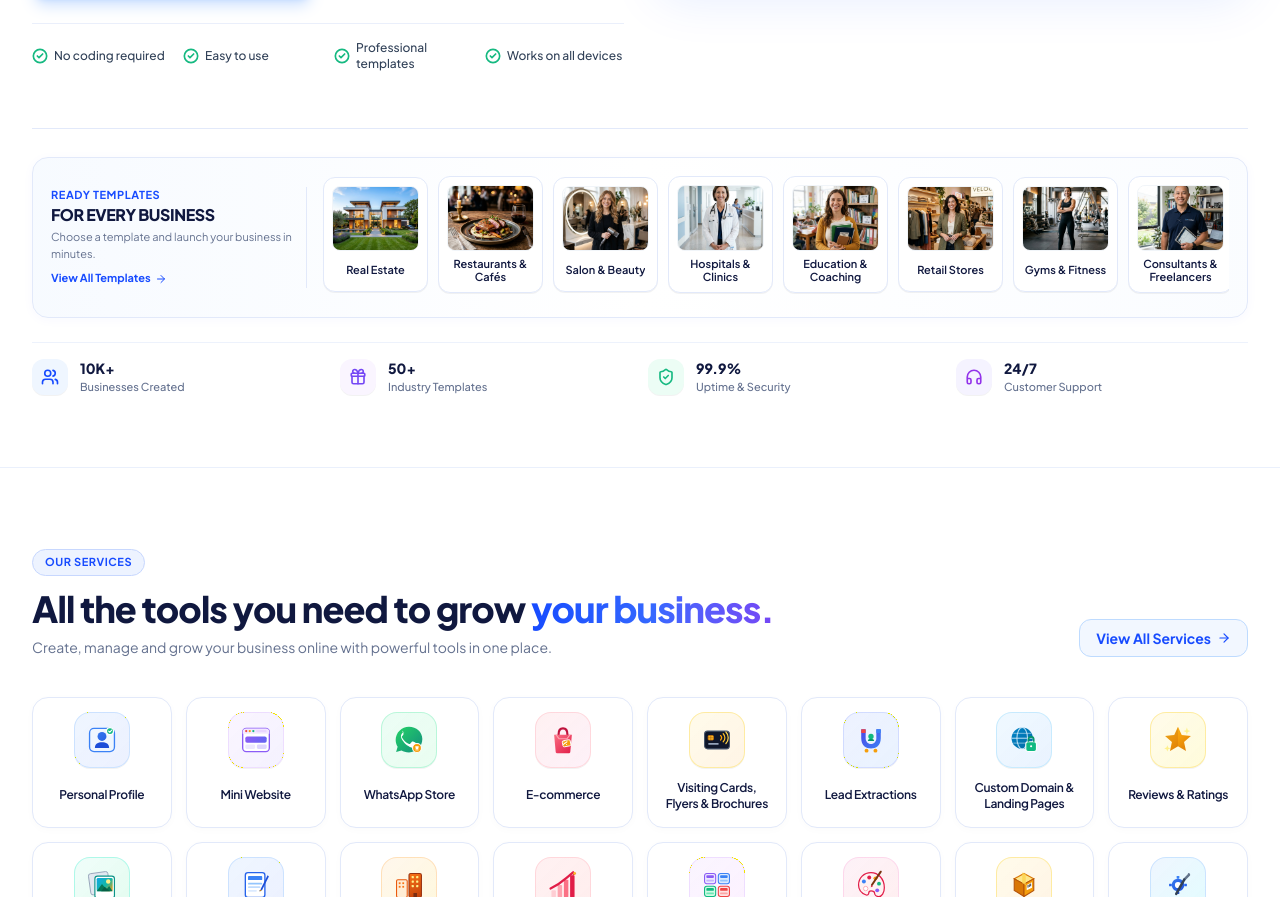
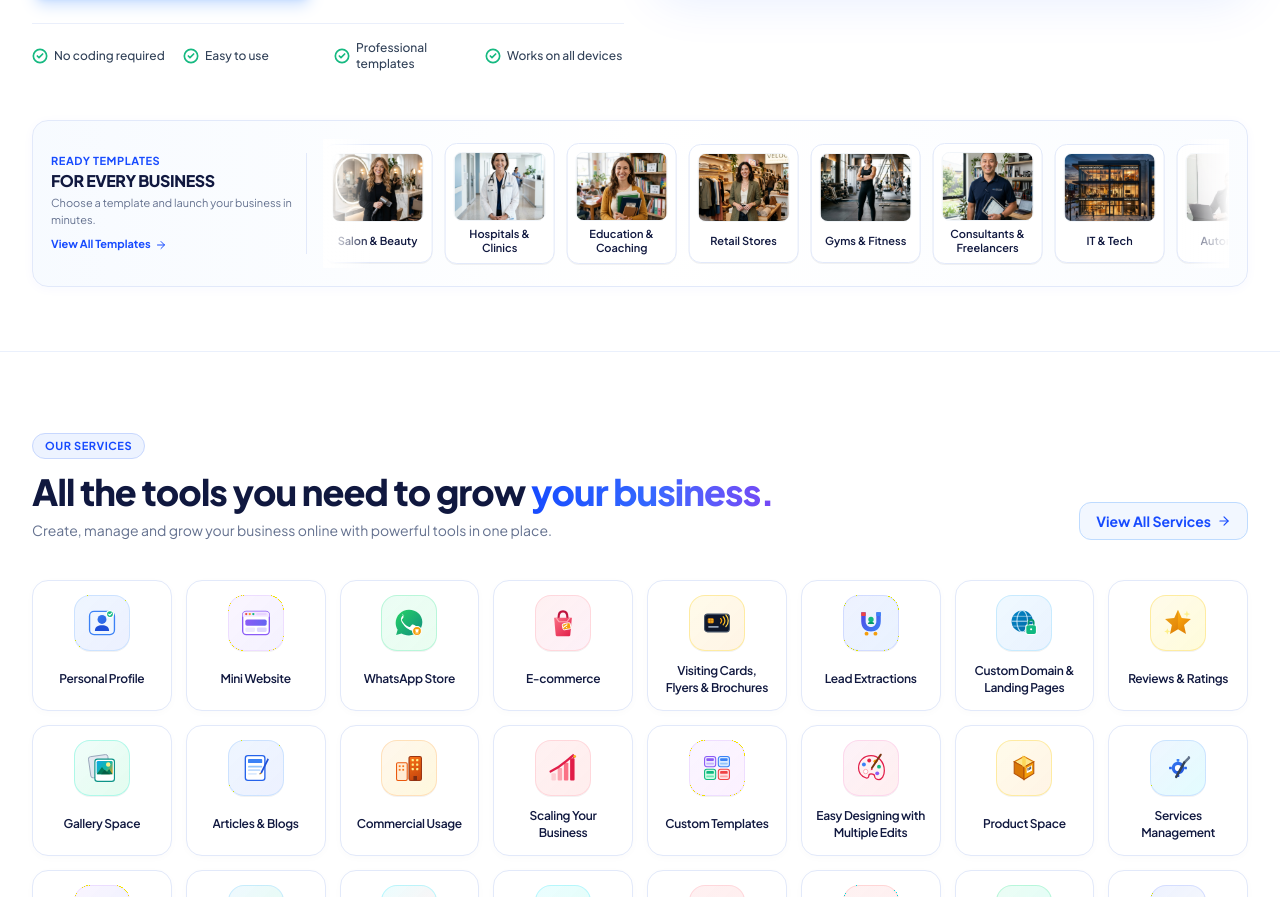
Before and after one commit to merlinflowtechnologies/oneclickbiz, a Next.js app: page / in a window 1280 px wide. Shown: the part 560-1457 px from the top of the page. Built offline with nearby package versions, Linux system fonts and the light colour scheme.

Commit message:
feat(landing): make template banner auto-scroll infinitely and remove mock numbers bar

```diff
--- a/src/components/landing/HeroSection.tsx
+++ b/src/components/landing/HeroSection.tsx
@@ -6,10 +6,6 @@ import {
   ArrowRight,
   Play,
   CheckCircle2,
-  Users,
-  Gift,
-  ShieldCheck,
-  Headphones,
   LayoutGrid
 } from 'lucide-react';
 
@@ -30,13 +26,6 @@ const HERO_CATEGORIES = [
   { id: 'auto', name: 'Automobile', image: '/landing/category_7.png', link: '/vcard-templates' },
 ];
 
-const TRUST_METRICS = [
-  { icon: Users, iconColor: 'text-[#174BFF]', bg: 'bg-blue-50', value: '10K+', label: 'Businesses Created' },
-  { icon: Gift, iconColor: 'text-[#7547F5]', bg: 'bg-purple-50', value: '50+', label: 'Industry Templates' },
-  { icon: ShieldCheck, iconColor: 'text-[#16B981]', bg: 'bg-emerald-50', value: '99.9%', label: 'Uptime & Security' },
-  { icon: Headphones, iconColor: 'text-[#9333EA]', bg: 'bg-violet-50', value: '24/7', label: 'Customer Support' },
-];
-
 export default function HeroSection({ onWatchDemo }: HeroSectionProps) {
   const handleScrollToDemo = () => {
     if (onWatchDemo) {
@@ -48,7 +37,7 @@ export default function HeroSection({ onWatchDemo }: HeroSectionProps) {
   };
 
   return (
-    <section className="relative pt-8 pb-12 sm:pt-12 sm:pb-16 lg:pt-14 lg:pb-18 bg-gradient-to-b from-[#F8FAFF] via-white to-white overflow-hidden border-b border-[#E2E9FA]/60">
+    <section className="relative pt-8 pb-10 sm:pt-12 sm:pb-14 lg:pt-14 lg:pb-16 bg-gradient-to-b from-[#F8FAFF] via-white to-white overflow-hidden border-b border-[#E2E9FA]/60">
 
       {/* Background Soft Ambient Light Blurs */}
       <div className="absolute top-0 left-1/4 -translate-x-1/2 w-[500px] h-[350px] bg-blue-100/40 rounded-full blur-[100px] pointer-events-none -z-10" />
@@ -141,8 +130,8 @@ export default function HeroSection({ onWatchDemo }: HeroSectionProps) {
         </div>
 
         {/* BOTTOM READY TEMPLATES STRIP */}
-        <div className="mt-10 sm:mt-12 lg:mt-14 pt-6 sm:pt-7 border-t border-[#E2E9FA]">
-          <div className="bg-gradient-to-r from-blue-50/50 via-white to-blue-50/30 rounded-2xl border border-[#E2E9FA] p-3.5 sm:p-4.5 shadow-[0_2px_12px_rgba(23,75,255,0.03)] flex flex-col xl:flex-row xl:items-center gap-4">
+        <div className="mt-8 sm:mt-10 lg:mt-12">
+          <div className="bg-gradient-to-r from-blue-50/50 via-white to-blue-50/30 rounded-2xl border border-[#E2E9FA] p-3.5 sm:p-4.5 shadow-[0_2px_12px_rgba(23,75,255,0.03)] flex flex-col xl:flex-row xl:items-center gap-4 overflow-hidden">
 
             {/* Left Header Box */}
             <div className="xl:w-64 shrink-0 pr-3 border-b xl:border-b-0 xl:border-r border-[#E2E9FA] pb-3 xl:pb-0">
@@ -164,23 +153,31 @@ export default function HeroSection({ onWatchDemo }: HeroSectionProps) {
               </Link>
             </div>
 
-            {/* Horizontal Scrollable Category Cards Carousel */}
-            <div className="flex items-center gap-2.5 overflow-x-auto pb-1.5 no-scrollbar scroll-smooth flex-1">
+            {/* Auto-scrolling Template Showcase Track */}
+            <div className="relative overflow-hidden flex-1 py-1">
+              {/* Left & Right Gradient Fade Masks */}
+              <div className="pointer-events-none absolute inset-y-0 left-0 w-8 sm:w-12 z-10 bg-gradient-to-r from-white via-white/60 to-transparent" />
+              <div className="pointer-events-none absolute inset-y-0 right-0 w-8 sm:w-12 z-10 bg-gradient-to-l from-white via-white/60 to-transparent" />
+
+              {/* Infinite Continuous Marquee Track */}
+              <div className="flex items-center animate-continuous-marquee hover:[animation-play-state:paused]">
+                {/* First Set of Items */}
+                <div className="flex items-center gap-2.5 sm:gap-3 pr-2.5 sm:pr-3 shrink-0">
                   {HERO_CATEGORIES.map((cat) => (
                     <Link
-                  key={cat.id}
+                      key={`set1-${cat.id}`}
                       href={cat.link}
-                  className="group bg-white rounded-xl border border-[#E2E9FA] hover:border-blue-400 p-2 flex flex-col items-center shrink-0 w-[100px] sm:w-[105px] shadow-2xs hover:shadow-sm hover:-translate-y-0.5 transition-all text-center cursor-pointer"
+                      className="group/card bg-white rounded-xl border border-[#E2E9FA] hover:border-blue-400 p-2 flex flex-col items-center shrink-0 w-[105px] sm:w-[110px] shadow-2xs hover:shadow-md hover:-translate-y-0.5 transition-all text-center cursor-pointer"
                     >
                       <div className="w-full aspect-[4/3] rounded-lg overflow-hidden bg-slate-100 mb-1.5 border border-slate-100">
                         <img
                           src={cat.image}
                           alt={cat.name}
-                      className="w-full h-full object-cover group-hover:scale-105 transition-transform duration-200"
+                          className="w-full h-full object-cover group-hover/card:scale-105 transition-transform duration-200"
                           loading="lazy"
                         />
                       </div>
-                  <span className="text-[11px] font-semibold text-[#10183F] group-hover:text-[#174BFF] transition-colors leading-tight line-clamp-2 min-h-[26px] flex items-center justify-center">
+                      <span className="text-[11px] font-semibold text-[#10183F] group-hover/card:text-[#174BFF] transition-colors leading-tight line-clamp-2 min-h-[26px] flex items-center justify-center">
                         {cat.name}
                       </span>
                     </Link>
@@ -188,10 +185,11 @@ export default function HeroSection({ onWatchDemo }: HeroSectionProps) {
 
                   {/* More Businesses Card */}
                   <Link
+                    key="set1-more"
                     href="/vcard-templates"
-                className="group bg-[#EDF3FF] hover:bg-[#E2EBFF] rounded-xl border border-[#C7D7FE] p-2 flex flex-col items-center justify-center shrink-0 w-[100px] sm:w-[105px] shadow-2xs hover:shadow-sm hover:-translate-y-0.5 transition-all text-center cursor-pointer min-h-[105px]"
+                    className="group/card bg-[#EDF3FF] hover:bg-[#E2EBFF] rounded-xl border border-[#C7D7FE] p-2 flex flex-col items-center justify-center shrink-0 w-[105px] sm:w-[110px] shadow-2xs hover:shadow-md hover:-translate-y-0.5 transition-all text-center cursor-pointer min-h-[105px]"
                   >
-                <div className="w-9 h-9 rounded-full bg-[#174BFF] text-white flex items-center justify-center mb-1.5 shadow-xs group-hover:scale-110 transition-transform">
+                    <div className="w-8 h-8 rounded-full bg-[#174BFF] text-white flex items-center justify-center mb-1.5 shadow-xs group-hover/card:scale-110 transition-transform">
                       <LayoutGrid className="w-4 h-4" />
                     </div>
                     <span className="text-[11px] font-bold text-[#174BFF] leading-tight">
@@ -200,29 +198,48 @@ export default function HeroSection({ onWatchDemo }: HeroSectionProps) {
                   </Link>
                 </div>
 
+                {/* Second Duplicate Set for 100% Seamless Infinite Loop */}
+                <div className="flex items-center gap-2.5 sm:gap-3 pr-2.5 sm:pr-3 shrink-0" aria-hidden="true">
+                  {HERO_CATEGORIES.map((cat) => (
+                    <Link
+                      key={`set2-${cat.id}`}
+                      href={cat.link}
+                      tabIndex={-1}
+                      className="group/card bg-white rounded-xl border border-[#E2E9FA] hover:border-blue-400 p-2 flex flex-col items-center shrink-0 w-[105px] sm:w-[110px] shadow-2xs hover:shadow-md hover:-translate-y-0.5 transition-all text-center cursor-pointer"
+                    >
+                      <div className="w-full aspect-[4/3] rounded-lg overflow-hidden bg-slate-100 mb-1.5 border border-slate-100">
+                        <img
+                          src={cat.image}
+                          alt={cat.name}
+                          className="w-full h-full object-cover group-hover/card:scale-105 transition-transform duration-200"
+                          loading="lazy"
+                        />
+                      </div>
+                      <span className="text-[11px] font-semibold text-[#10183F] group-hover/card:text-[#174BFF] transition-colors leading-tight line-clamp-2 min-h-[26px] flex items-center justify-center">
+                        {cat.name}
+                      </span>
+                    </Link>
+                  ))}
+
+                  {/* More Businesses Card Duplicate */}
+                  <Link
+                    key="set2-more"
+                    href="/vcard-templates"
+                    tabIndex={-1}
+                    className="group/card bg-[#EDF3FF] hover:bg-[#E2EBFF] rounded-xl border border-[#C7D7FE] p-2 flex flex-col items-center justify-center shrink-0 w-[105px] sm:w-[110px] shadow-2xs hover:shadow-md hover:-translate-y-0.5 transition-all text-center cursor-pointer min-h-[105px]"
+                  >
+                    <div className="w-8 h-8 rounded-full bg-[#174BFF] text-white flex items-center justify-center mb-1.5 shadow-xs group-hover/card:scale-110 transition-transform">
+                      <LayoutGrid className="w-4 h-4" />
+                    </div>
+                    <span className="text-[11px] font-bold text-[#174BFF] leading-tight">
+                      More Businesses
+                    </span>
+                  </Link>
+                </div>
               </div>
             </div>
 
-        {/* TRUST METRICS BAR */}
-        <div className="mt-5 sm:mt-6 pt-4 border-t border-[#E2E9FA]/60 grid grid-cols-2 md:grid-cols-4 gap-4 items-center">
-          {TRUST_METRICS.map((metric, idx) => {
-            const IconComp = metric.icon;
-            return (
-              <div key={idx} className="flex items-center gap-3 justify-center md:justify-start">
-                <div className={`w-9 h-9 rounded-xl ${metric.bg} ${metric.iconColor} flex items-center justify-center shrink-0 shadow-2xs`}>
-                  <IconComp className="w-4.5 h-4.5 stroke-[2.2]" />
           </div>
-                <div>
-                  <div className="text-sm font-extrabold text-[#10183F] leading-tight">
-                    {metric.value}
-                  </div>
-                  <div className="text-[11px] font-medium text-[#64718F] leading-tight mt-0.5">
-                    {metric.label}
-                  </div>
-                </div>
-              </div>
-            );
-          })}
         </div>
 
       </div>
```
Lines whose indentation alone changed are shown as unchanged.
